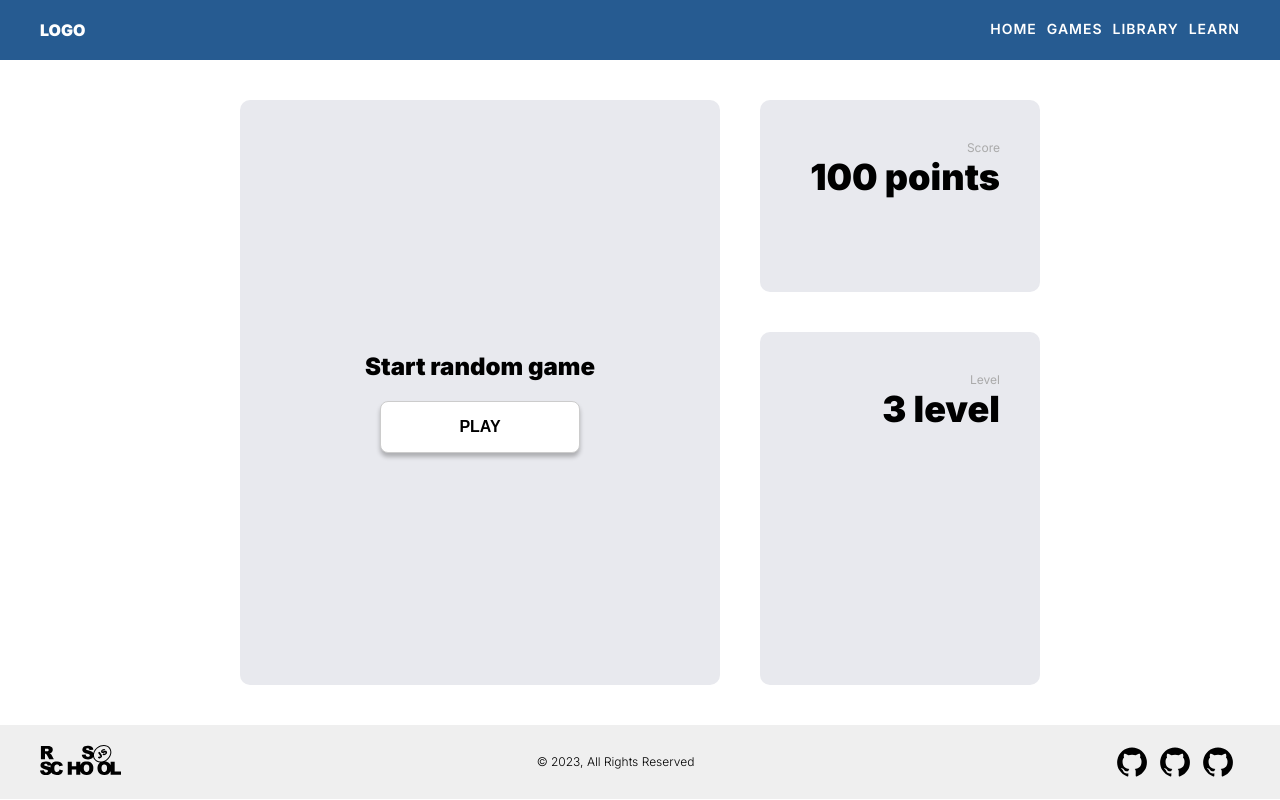
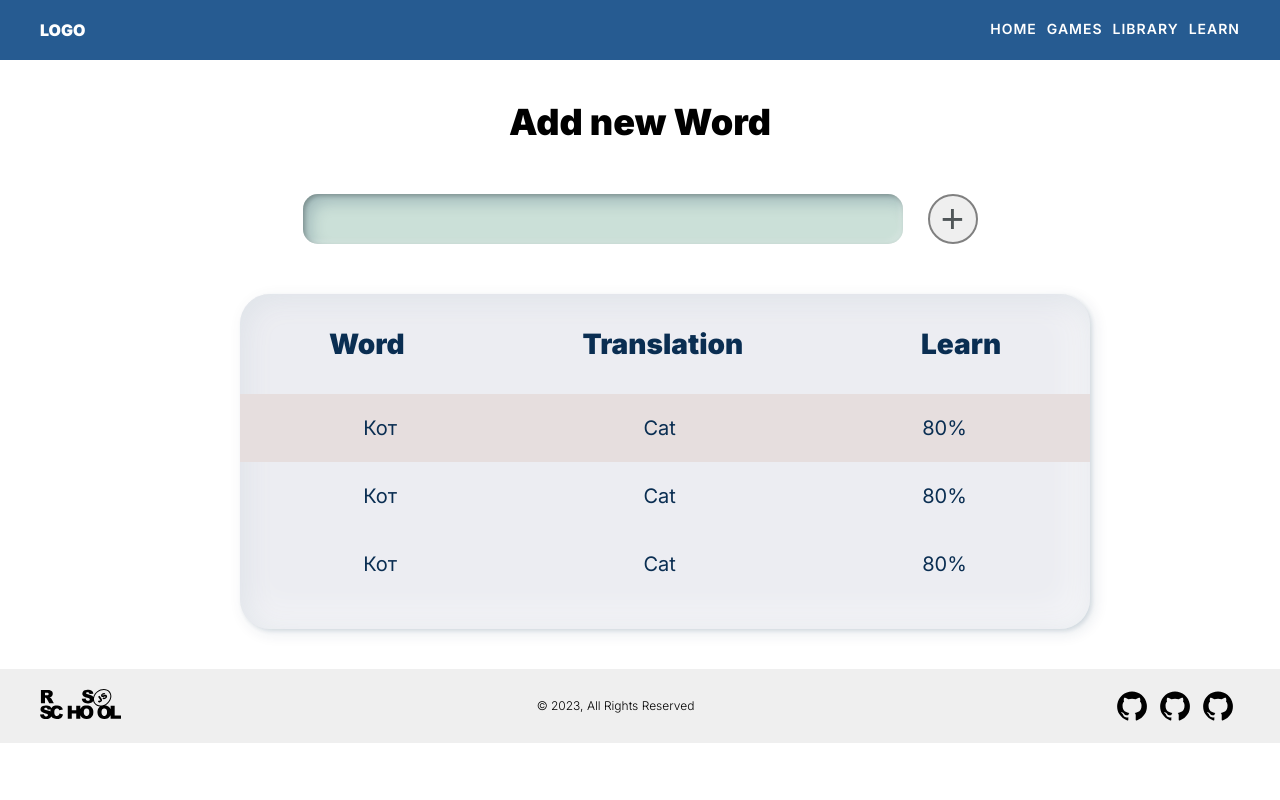
Before and after one commit to gsidnick/rsclone, a React (Create React App) app: page / in a window 1280 px wide. Built offline with nearby package versions, Linux system fonts and the light colour scheme.

Commit message:
feat: add Library component

```diff
--- a/src/App.tsx
+++ b/src/App.tsx
@@ -1,14 +1,15 @@
 import React from 'react';
 import Header from './components/Header/Header';
-import Home from './components/Home/Home';
+// import Home from './components/Home/Home';
 import Footer from './components/Footer/Footer';
+import Library from './components/Library/Library';
 import './App.css';
 
 function App() {
   return (
     <div className="App">
       <Header />
-      <Home />
+      <Library />
       <Footer />
     </div>
   );
--- /dev/null
+++ b/src/components/Library/Library.css
@@ -0,0 +1,85 @@
+.library__container{
+  display: flex;
+  flex-direction: column;
+  padding: 40px 0;
+}
+.library__header{
+  text-align: center;
+}
+.library__header-title{
+  margin: 0;
+  font-style: normal;
+  font-weight: 800;
+  font-size: 36px;
+  line-height: 44px;
+}
+.library__input{
+  padding: 50px 0 0;
+  text-align: center;
+  display: flex;
+  justify-content: center;
+}
+.library__input-text{
+  outline: none;
+  margin: 0 25px 0 0;
+  background-color: #a6c9bc93;
+  border: none;
+  width: 600px;
+  height: 50px;
+  box-shadow:
+  inset -4px -4px 4px rgba(255, 255, 255, 0.18),
+  inset 2px 2px 4px rgba(0, 0, 0, 0.24),
+  inset -8px -8px 15px rgba(255, 255, 255, 0.02),
+  inset 8px 8px 15px rgba(10, 46, 82, 0.21);
+  border-radius: 15px;
+}
+.library__input-add{
+  width: 50px;
+  height: 50px;
+  border-radius: 35px;
+  border: 2px solid gray;
+  font-size: 40px;
+  color: rgb(80, 86, 88);
+  cursor: pointer;
+}
+.library__card{
+  margin: 50px 0 0;
+  width: 850px;
+  height: 335px;
+  background: #ECEDF2;
+  border-radius: 30px;
+  box-shadow:
+  2px 2px 4px rgba(10, 46, 82, 0.12),
+  -6px -6px 40px rgba(255, 255, 255, 0.63),
+  4px 4px 15px rgba(10, 46, 82, 0.11),
+  inset 4px 4px 30px rgba(10, 46, 82, 0.11),
+  inset -4px -4px 40px #FFFFFF;
+}
+.library__card-header{
+  align-items: center;
+  display: flex;
+  justify-content: space-around;
+}
+.bold{
+  font-style: normal;
+  font-weight: 700;
+  font-size: 28px;
+  line-height: 44px;
+  text-align: center;
+  color: #0A2E52;
+}
+.library__card-label{
+  display: flex;
+  justify-content: space-around;
+  align-items: center;
+}
+.thin{
+  font-style: normal;
+  font-weight: 400;
+  font-size: 20px;
+  line-height: 28px;
+  color: #0A2E52;
+}
+.active{
+  background-color: #e6dede;
+}
--- /dev/null
+++ b/src/components/Library/Library.tsx
@@ -0,0 +1,42 @@
+import React from 'react';
+import './Library.css';
+
+function Library() {
+  return (
+    <main className="library">
+      <div className="library__container container">
+        <div className="library__header">
+          <h2 className="library__header-title">Add new Word</h2>
+        </div>
+        <div className="library__input">
+          <input className="library__input-text" type="text" />
+          <button className="library__input-add">+</button>
+        </div>
+        <div className="library__card">
+          <div className="library__card-header">
+            <p className="library__card-text bold">Word</p>
+            <p className="library__card-text bold">Translation</p>
+            <p className="library__card-text bold">Learn</p>
+          </div>
+          <div className="library__card-label active">
+            <p className="library__card-text thin">Кот</p>
+            <p className="library__card-text thin">Cat</p>
+            <p className="library__card-text thin">80%</p>
+          </div>
+          <div className="library__card-label">
+            <p className="library__card-text thin">Кот</p>
+            <p className="library__card-text thin">Cat</p>
+            <p className="library__card-text thin">80%</p>
+          </div>
+          <div className="library__card-label">
+            <p className="library__card-text thin">Кот</p>
+            <p className="library__card-text thin">Cat</p>
+            <p className="library__card-text thin">80%</p>
+          </div>
+        </div>
+      </div>
+    </main>
+  );
+}
+
+export default Library;
```
